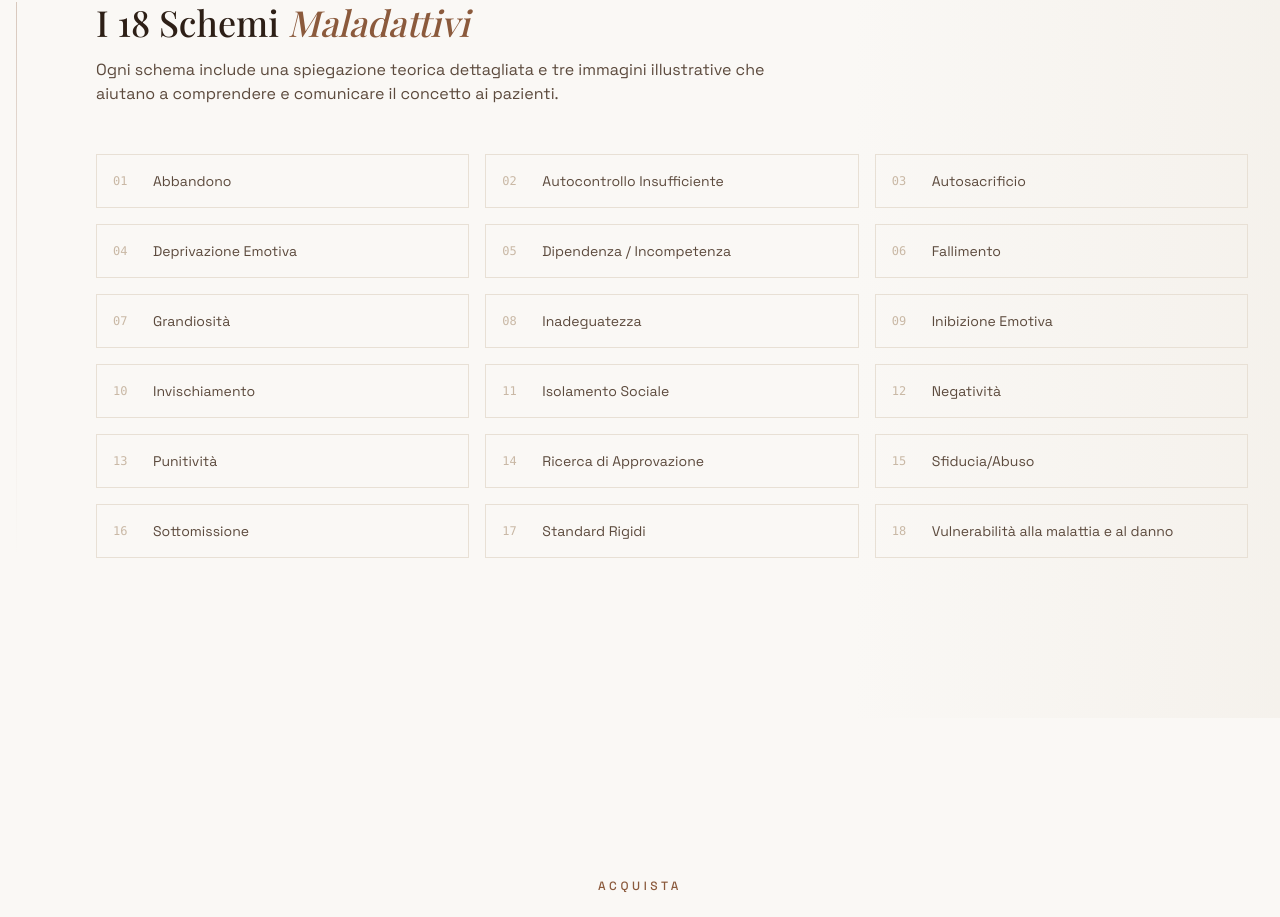
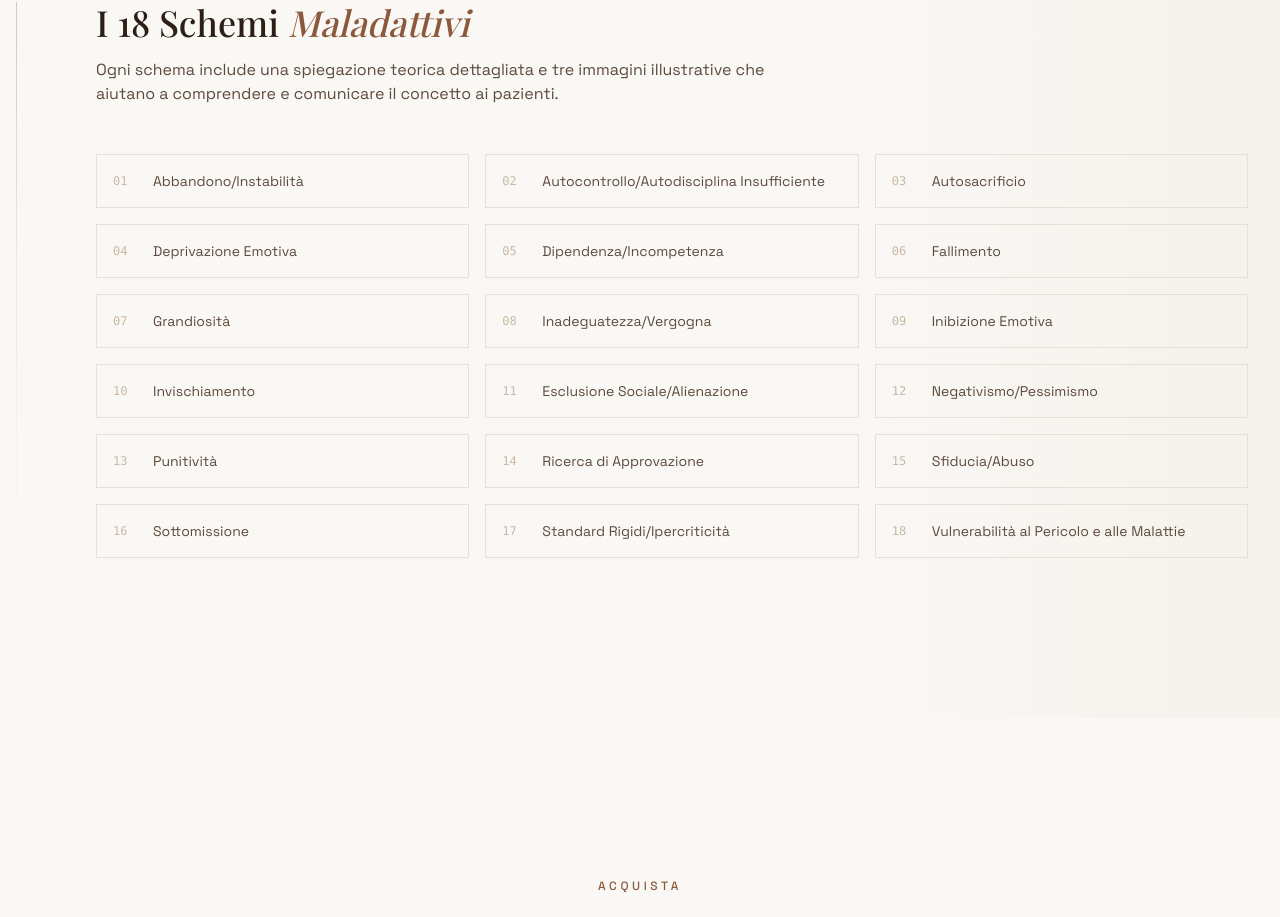
Before and after one commit to eltonbrahja/schema-therapy, a React (Vite) app: page / in a window 1280 px wide. Shown: the part 3777-4694 px from the top of the page. Built offline with nearby package versions, Linux system fonts and the light colour scheme; the HTML template or start-up script is replaced by a standard one; a web font is replaced by a local one.

Commit message:
modifiche nomi schemi

```diff
--- a/src/sections/Product.tsx
+++ b/src/sections/Product.tsx
@@ -33,12 +33,12 @@ const features = [
 ];
 
 const schemaList = [
-  ['Abbandono', 'Autocontrollo Insufficiente', 'Autosacrificio'],
-  ['Deprivazione Emotiva', 'Dipendenza / Incompetenza', 'Fallimento'],
-  ['Grandiosità', 'Inadeguatezza', 'Inibizione Emotiva'],
-  ['Invischiamento', 'Isolamento Sociale', 'Negatività'],
+  ['Abbandono/Instabilità', 'Autocontrollo/Autodisciplina Insufficiente', 'Autosacrificio'],
+  ['Deprivazione Emotiva', 'Dipendenza/Incompetenza', 'Fallimento'],
+  ['Grandiosità', 'Inadeguatezza/Vergogna', 'Inibizione Emotiva'],
+  ['Invischiamento', 'Esclusione Sociale/Alienazione', 'Negativismo/Pessimismo'],
   ['Punitività', 'Ricerca di Approvazione', 'Sfiducia/Abuso'],
-  ['Sottomissione', 'Standard Rigidi', 'Vulnerabilità alla malattia e al danno'],
+  ['Sottomissione', 'Standard Rigidi/Ipercriticità', 'Vulnerabilità al Pericolo e alle Malattie'],
 ];
 
 export function Product() {
```
